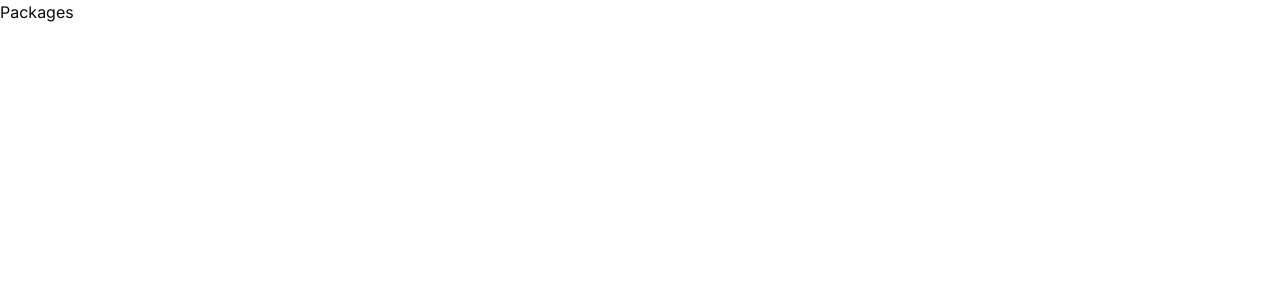
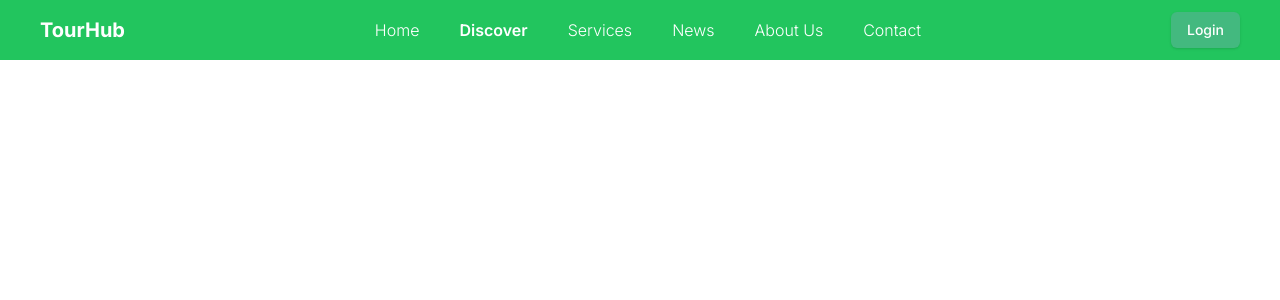
Before and after one commit to monirhabderabby/TourHub-Frontend, a Next.js app: page /packages in a window 1280 px wide. Shown: the top 300 px of the page. Built offline with nearby package versions, Linux system fonts and the light colour scheme.

Commit message:
Navbar updated

```diff
--- a/package.json
+++ b/package.json
@@ -11,6 +11,7 @@
   "dependencies": {
     "@clerk/nextjs": "^5.5.5",
     "@hookform/resolvers": "^3.9.0",
+    "@radix-ui/react-dialog": "^1.1.1",
     "@radix-ui/react-icons": "^1.3.0",
     "@radix-ui/react-label": "^2.1.0",
     "@radix-ui/react-popover": "^1.1.1",
--- a/src/app/layout.js
+++ b/src/app/layout.js
@@ -5,6 +5,7 @@
 import { cn } from "@/lib/utils";
 
 // CSS
+import Navbar from "@/components/common/navbar";
 import "./globals.css";
 
 // Fonts
@@ -29,7 +30,10 @@
 export default function RootLayout({ children }) {
     return (
         <html lang="en">
-      <body className={cn(poppins.className, inter.className)}>{children}</body>
+            <body className={cn(poppins.className, inter.className)}>
+                <Navbar />
+                {children}
+            </body>
         </html>
     );
 }
--- a/src/app/page.js
+++ b/src/app/page.js
@@ -1,4 +1,5 @@
 // Components
+
 import HeroPage from "@/components/homePage/hero";
 
 export default function Home() {
--- a/src/components/common/navbar.jsx
+++ b/src/components/common/navbar.jsx
@@ -1,113 +1,123 @@
 "use client";
-import { Button } from "@/components/ui/button";
-import { Menu, X } from "lucide-react";
-import { useState } from "react";
-const NavPage = () => {
-    const [isOpen, setIsOpen] = useState(false);
+
+import { Menu } from "lucide-react";
+import Link from "next/link";
+import { usePathname } from "next/navigation";
+import { useEffect, useState } from "react";
+import { Button } from "../ui/button";
+import { Sheet, SheetClose, SheetContent, SheetTrigger } from "../ui/sheet";
+
+const Navbar = () => {
+    const [scrolling, setScrolling] = useState(false);
+
+    const pathname = usePathname();
+
+    const menus = [
+        { id: 1, href: "/", linkText: "Home" },
+        { id: 2, href: "/packages", linkText: "Discover" },
+        { id: 3, href: "/services", linkText: "Services" },
+        { id: 4, href: "/news", linkText: "News" },
+        { id: 5, href: "/about", linkText: "About Us" },
+        { id: 6, href: "/Contact", linkText: "Contact" },
+    ];
+
+    useEffect(() => {
+        const handleScroll = () => {
+            if (window.scrollY > 0) {
+                setScrolling(true);
+            } else {
+                setScrolling(false);
+            }
+        };
+
+        window.addEventListener("scroll", handleScroll);
+
+        return () => {
+            window.removeEventListener("scroll", handleScroll);
+        };
+    }, []);
 
     return (
-        <nav className="z-50 text-primary-foreground w-full sticky top-10">
-            <div className="max-w-7xl mx-auto px-4 sm:px-6 lg:px-8">
-                <div className="flex items-center justify-between h-16">
-                    <div className="flex justify-between items-center w-full">
-                        <div className="flex-shrink-0">
-                            <span className="font-bold text-xl">TourHub</span>
-                        </div>
-                        <div className="hidden md:block">
-                            <div className="flex items-baseline space-x-4">
-                                <a
-                                    href="#"
-                                    className="px-3 py-2 rounded-md text-sm font-medium hover:bg-primary-foreground hover:text-primary"
-                                >
-                                    Home
-                                </a>
-                                <a
-                                    href="#"
-                                    className="px-3 py-2 rounded-md text-sm font-medium hover:bg-primary-foreground hover:text-primary"
-                                >
-                                    About
-                                </a>
-                                <a
-                                    href="#"
-                                    className="px-3 py-2 rounded-md text-sm font-medium hover:bg-primary-foreground hover:text-primary"
-                                >
-                                    Services
-                                </a>
-                                <a
-                                    href="#"
-                                    className="px-3 py-2 rounded-md text-sm font-medium hover:bg-primary-foreground hover:text-primary"
-                                >
-                                    Contact
-                                </a>
-                            </div>
-                        </div>
-                        <div className="hidden md:block ">
-                            <Button className="  bg-tourHub-green-light  text-white rounded-md  ">
-                                <p className=" ml-2">Login</p>
-                            </Button>
-                        </div>
+        <div
+            className={`py-3 px-3 xl:px-0 fixed top-0 z-50 text-white w-full h-[60px] ${
+                scrolling && "bg-green-500"
+            } ${
+                pathname === "/" ? !scrolling && "md:mt-7" : "bg-green-500 mt-0"
+            } transition duration-300`}
+        >
+            <div className="w-full max-w-[1200px] mx-auto">
+                <div className="flex justify-between items-center">
+                    <div>
+                        <Link href={"/"} className="font-bold text-xl">
+                            TourHub
+                        </Link>
                     </div>
-                    <div className="-mr-2 flex md:hidden">
-                        <button
-                            onClick={() => setIsOpen(!isOpen)}
-                            type="button"
-                            className="inline-flex items-center justify-center p-2 rounded-md hover:bg-primary-foreground hover:text-primary focus:outline-none focus:ring-2 focus:ring-offset-2 focus:ring-offset-primary focus:ring-white"
-                            aria-controls="mobile-menu"
-                            aria-expanded="false"
-                        >
-                            <span className="sr-only">Open main menu</span>
-                            {isOpen ? (
-                                <X
-                                    className="block h-6 w-6"
-                                    aria-hidden="true"
-                                />
-                            ) : (
-                                <Menu
-                                    className="block h-6 w-6"
-                                    aria-hidden="true"
-                                />
-                            )}
-                        </button>
+                    <div className="hidden md:flex items-center md:gap-x-5 lg:gap-x-10">
+                        {menus.map((menu) => (
+                            <Link
+                                key={menu.id}
+                                href={menu.href}
+                                className={`${
+                                    pathname === menu.href
+                                        ? "font-semibold"
+                                        : "font-light"
+                                }`}
+                            >
+                                {menu.linkText}
+                            </Link>
+                        ))}
+                    </div>
+                    {/* Login button */}
+                    <div className="hidden md:block">
+                        <Button className="bg-tourHub-green-light text-white rounded-md">
+                            Login
+                        </Button>
+                    </div>
+
+                    {/* Mobile Responsive */}
+                    <div className="block md:hidden">
+                        <Sheet>
+                            <SheetTrigger asChild>
+                                <Button variant="ghost">
+                                    <Menu />
+                                </Button>
+                            </SheetTrigger>
+                            <SheetContent
+                                side="top"
+                                className="bg-[#047857] text-white"
+                            >
+                                <div className="flex flex-col items-center gap-y-8 mt-6">
+                                    <div className="flex flex-col items-center gap-y-5">
+                                        {menus.map((menu) => (
+                                            <Link
+                                                key={menu.id}
+                                                href={menu.href}
+                                                className={`${
+                                                    pathname === menu.href
+                                                        ? "font-semibold"
+                                                        : "font-light"
+                                                }`}
+                                            >
+                                                <SheetClose>
+                                                    {menu.linkText}
+                                                </SheetClose>
+                                            </Link>
+                                        ))}
+                                    </div>
+                                    {/* Login button */}
+                                    <Link href={"/login"}>
+                                        <Button className="bg-tourHub-green-light text-white rounded-md">
+                                            <SheetClose>Login</SheetClose>
+                                        </Button>
+                                    </Link>
+                                </div>
+                            </SheetContent>
+                        </Sheet>
                     </div>
                 </div>
             </div>
-
-            {isOpen && (
-                <div
-                    className="md:hidden bg-black z-10 absolute w-full flex flex-col justify-center items-center py-4 space-y-3"
-                    id="mobile-menu"
-                >
-                    <a
-                        href="#"
-                        className="block rounded-md text-base font-medium hover:bg-primary-foreground hover:text-primary"
-                    >
-                        Home
-                    </a>
-                    <a
-                        href="#"
-                        className="block rounded-md text-base font-medium hover:bg-primary-foreground hover:text-primary"
-                    >
-                        About
-                    </a>
-                    <a
-                        href="#"
-                        className="block rounded-md text-base font-medium hover:bg-primary-foreground hover:text-primary"
-                    >
-                        Services
-                    </a>
-                    <a
-                        href="#"
-                        className="block rounded-md text-base font-medium hover:bg-primary-foreground hover:text-primary"
-                    >
-                        Contact
-                    </a>
-                    <Button className="bg-tourHub-green-light  text-white rounded-md">
-                        <p className="px-1">Login</p>
-                    </Button>
-                </div>
-            )}
-        </nav>
+        </div>
     );
 };
 
-export default NavPage;
+export default Navbar;
--- /dev/null
+++ b/src/components/ui/sheet.jsx
@@ -0,0 +1,109 @@
+"use client";
+import * as React from "react"
+import * as SheetPrimitive from "@radix-ui/react-dialog"
+import { Cross2Icon } from "@radix-ui/react-icons"
+import { cva } from "class-variance-authority";
+
+import { cn } from "@/lib/utils"
+
+const Sheet = SheetPrimitive.Root
+
+const SheetTrigger = SheetPrimitive.Trigger
+
+const SheetClose = SheetPrimitive.Close
+
+const SheetPortal = SheetPrimitive.Portal
+
+const SheetOverlay = React.forwardRef(({ className, ...props }, ref) => (
+  <SheetPrimitive.Overlay
+    className={cn(
+      "fixed inset-0 z-50 bg-black/80  data-[state=open]:animate-in data-[state=closed]:animate-out data-[state=closed]:fade-out-0 data-[state=open]:fade-in-0",
+      className
+    )}
+    {...props}
+    ref={ref} />
+))
+SheetOverlay.displayName = SheetPrimitive.Overlay.displayName
+
+const sheetVariants = cva(
+  "fixed z-50 gap-4 bg-background p-6 shadow-lg transition ease-in-out data-[state=closed]:duration-300 data-[state=open]:duration-500 data-[state=open]:animate-in data-[state=closed]:animate-out",
+  {
+    variants: {
+      side: {
+        top: "inset-x-0 top-0 border-b data-[state=closed]:slide-out-to-top data-[state=open]:slide-in-from-top",
+        bottom:
+          "inset-x-0 bottom-0 border-t data-[state=closed]:slide-out-to-bottom data-[state=open]:slide-in-from-bottom",
+        left: "inset-y-0 left-0 h-full w-3/4 border-r data-[state=closed]:slide-out-to-left data-[state=open]:slide-in-from-left sm:max-w-sm",
+        right:
+          "inset-y-0 right-0 h-full w-3/4 border-l data-[state=closed]:slide-out-to-right data-[state=open]:slide-in-from-right sm:max-w-sm",
+      },
+    },
+    defaultVariants: {
+      side: "right",
+    },
+  }
+)
+
+const SheetContent = React.forwardRef(({ side = "right", className, children, ...props }, ref) => (
+  <SheetPortal>
+    <SheetOverlay />
+    <SheetPrimitive.Content ref={ref} className={cn(sheetVariants({ side }), className)} {...props}>
+      <SheetPrimitive.Close
+        className="absolute right-4 top-4 rounded-sm opacity-70 ring-offset-background transition-opacity hover:opacity-100 focus:outline-none focus:ring-2 focus:ring-ring focus:ring-offset-2 disabled:pointer-events-none data-[state=open]:bg-secondary">
+        <Cross2Icon className="h-4 w-4" />
+        <span className="sr-only">Close</span>
+      </SheetPrimitive.Close>
+      {children}
+    </SheetPrimitive.Content>
+  </SheetPortal>
+))
+SheetContent.displayName = SheetPrimitive.Content.displayName
+
+const SheetHeader = ({
+  className,
+  ...props
+}) => (
+  <div
+    className={cn("flex flex-col space-y-2 text-center sm:text-left", className)}
+    {...props} />
+)
+SheetHeader.displayName = "SheetHeader"
+
+const SheetFooter = ({
+  className,
+  ...props
+}) => (
+  <div
+    className={cn("flex flex-col-reverse sm:flex-row sm:justify-end sm:space-x-2", className)}
+    {...props} />
+)
+SheetFooter.displayName = "SheetFooter"
+
+const SheetTitle = React.forwardRef(({ className, ...props }, ref) => (
+  <SheetPrimitive.Title
+    ref={ref}
+    className={cn("text-lg font-semibold text-foreground", className)}
+    {...props} />
+))
+SheetTitle.displayName = SheetPrimitive.Title.displayName
+
+const SheetDescription = React.forwardRef(({ className, ...props }, ref) => (
+  <SheetPrimitive.Description
+    ref={ref}
+    className={cn("text-sm text-muted-foreground", className)}
+    {...props} />
+))
+SheetDescription.displayName = SheetPrimitive.Description.displayName
+
+export {
+  Sheet,
+  SheetPortal,
+  SheetOverlay,
+  SheetTrigger,
+  SheetClose,
+  SheetContent,
+  SheetHeader,
+  SheetFooter,
+  SheetTitle,
+  SheetDescription,
+}
```
Also changed, not shown: 1 other file (tests, documents, lock files or other folders). Lines whose indentation alone changed are shown as unchanged.
